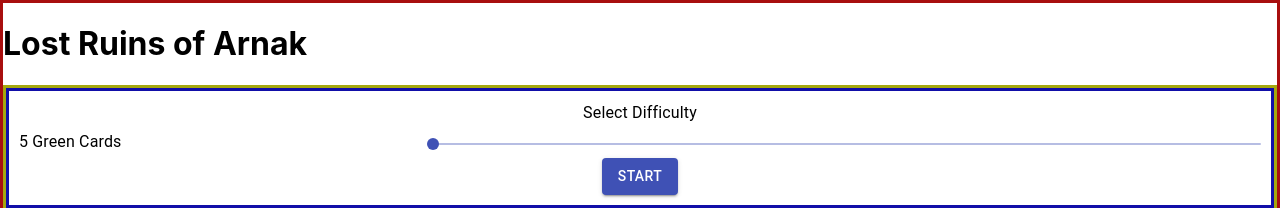
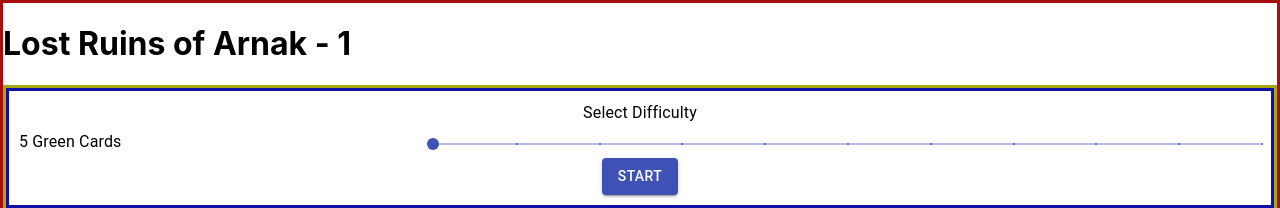
Before and after one commit to fheir/TheArnakianOne, a React (Create React App) app: page / in a window 1280 px wide. Shown: the top 208 px of the page. Built offline with nearby package versions, Linux system fonts and the light colour scheme.

Commit message:
Update slider on tap

```diff
--- a/src/App.js
+++ b/src/App.js
@@ -161,10 +161,11 @@
 
 const difficultyCardCount = 5;
 
+const version = 1;
 function App(props) {
   return (
     <div className='root-container'>
-      <h1>Lost Ruins of Arnak</h1>
+      <h1>Lost Ruins of Arnak - {version}</h1>
       <GameController />
     </div>
   );
@@ -232,10 +233,15 @@
           defaultValue={0}
           aria-labelledby="discrete-slider"
           valueLabelDisplay="auto"
+          marks={true}
           step={1}
           min={0}
           max={10}
           onChange={(e, value) => this.setState(() => ({
+            difficultyText: this.friendlyDifficultyString(),
+            difficulty: value
+          }))}
+          onChangeCommitted={(e, value) => this.setState(() => ({
             difficultyText: this.friendlyDifficultyString(),
             difficulty: value
           }))}
```
